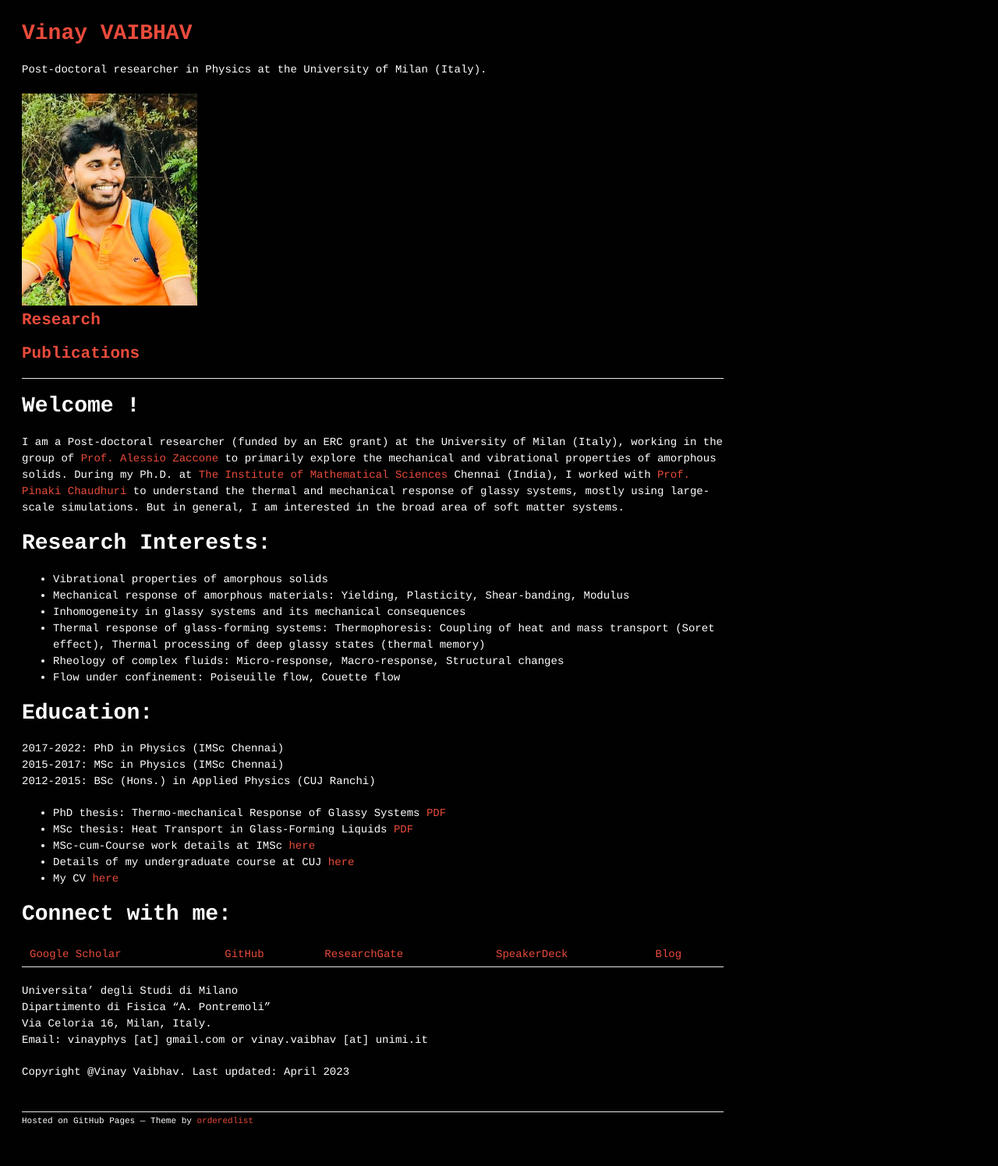
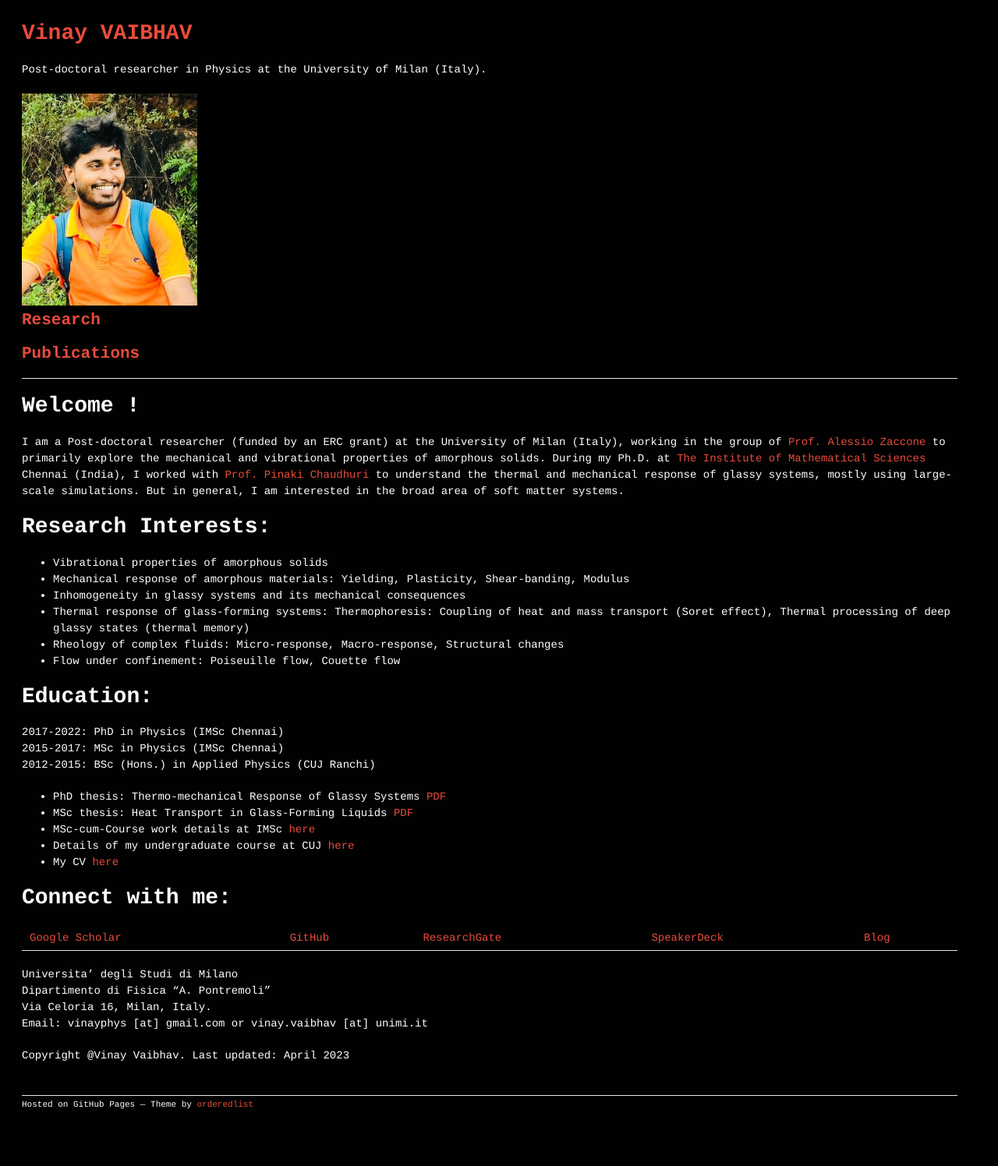
Before and after one commit to vinayphys/vinayphys.github.io, a Jekyll site: the page built from index.md, in a window 1280 px wide. Shown: the whole page at 78% size. Built offline with Jekyll 4.4.1, drawn with Linux system fonts in a browser that asks for light colours; our own code applies the rules of GitHub Pages for plain Markdown files; a script that is not in the unit is left out; after the commit the page ends 1475 px from its top, so only the background shows below that.

Commit message:
Update styles.css

```diff
--- a/stylesheets/styles.css
+++ b/stylesheets/styles.css
@@ -56,7 +56,7 @@ a:hover small {
 }
 
 .wrapper {
-  max-width: 900px; /* Adjust this value to your preferred width */
+  max-width: 1200px; /* Adjust this value to your preferred width */
   width: 90%; /* Ensures responsiveness */
   margin: 0 auto;
 }
```
